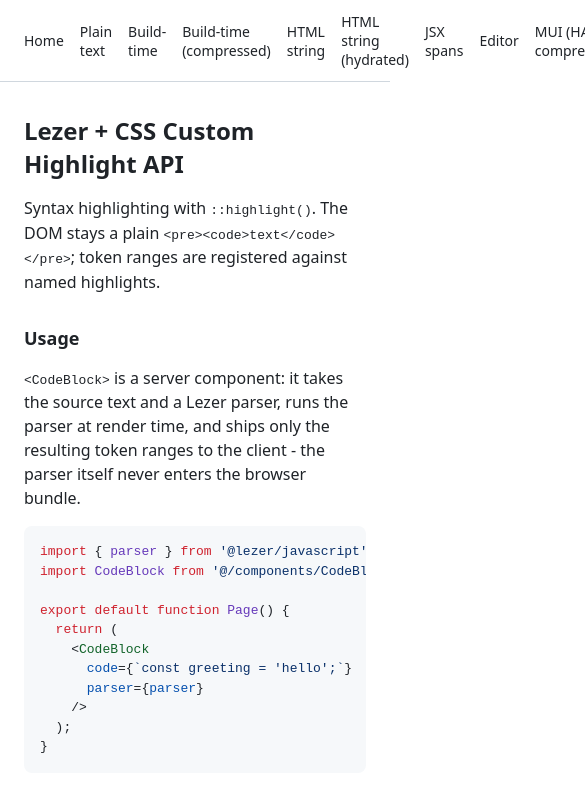
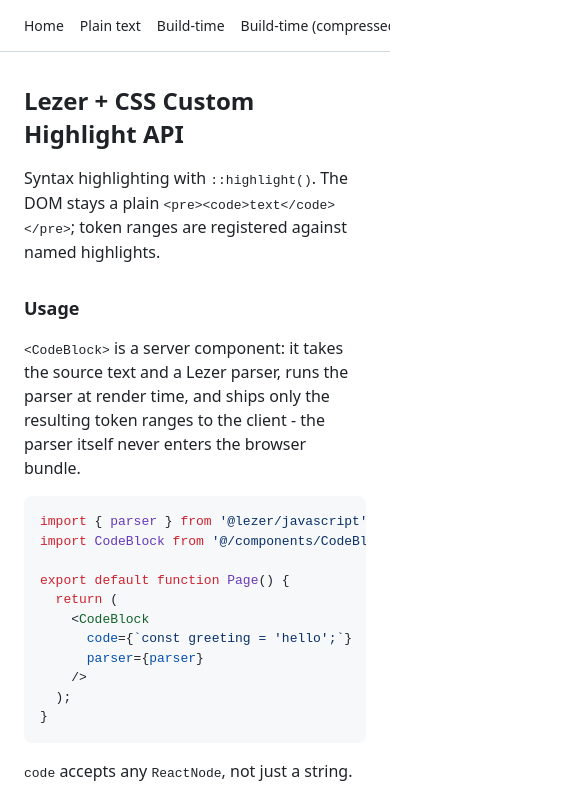
Before and after one commit to Janpot/css-highlights-experiments, a Next.js app: page / in a window 390 px wide. Shown: the top 787 px of the page, 585 px wide, since content can reach past the window. Built offline with nearby package versions, Linux system fonts and the light colour scheme.

Commit message:
mobile fixes

```diff
--- a/app/page.tsx
+++ b/app/page.tsx
@@ -267,7 +267,8 @@
         measure an already-running server instead.
         {measuredAt ? ` Last measured ${measuredAt}.` : " Not yet measured."}
       </p>
-      <table>
+      <div className="table-scroll">
+        <table>
         <thead>
           <tr>
             <th>Variant</th>
@@ -312,7 +313,8 @@
             })}
           </tbody>
         ))}
-      </table>
+        </table>
+      </div>
 
       <h2>Trade-offs of the CSS Custom Highlight API</h2>
       <ul>
--- a/styles/globals.css
+++ b/styles/globals.css
@@ -53,6 +53,13 @@
   position: sticky;
   top: 0;
   z-index: 10;
+  overflow-x: auto;
+  flex-wrap: nowrap;
+  white-space: nowrap;
+}
+
+nav.site > * {
+  flex-shrink: 0;
 }
 
 nav.site a {
@@ -145,10 +152,18 @@
   background: color-mix(in srgb, currentColor 10%, transparent);
 }
 
+.table-scroll {
+  overflow-x: auto;
+}
+
 table {
   border-collapse: collapse;
   width: 100%;
   font-size: 0.9rem;
+}
+
+.table-scroll table {
+  min-width: 720px;
 }
 
 table th,
```
